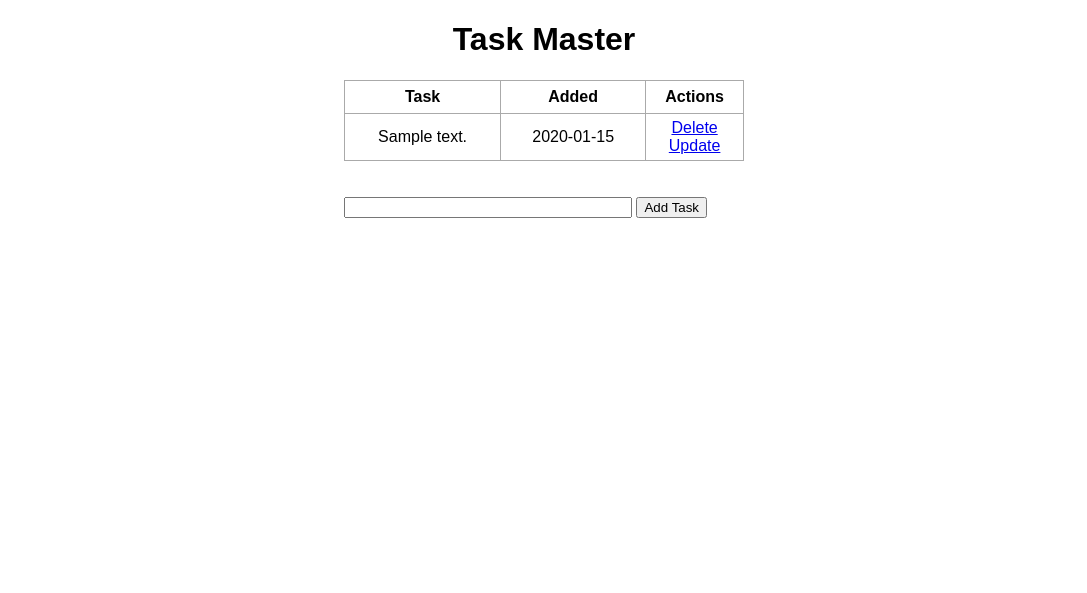
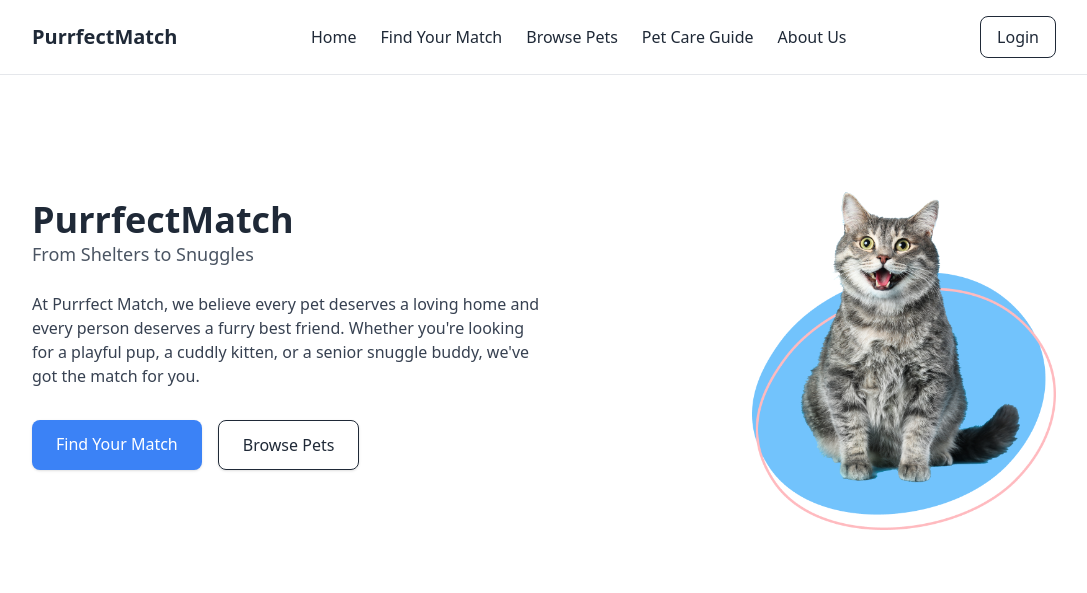
Before and after one commit to selazbin-s/PetFinderWebApp, a Flask app: page / in a window 1280 px wide. Shown: the top 593 px of the page, without its empty margins (96-1183 px from the left). Run offline with Flask 3, Linux system fonts and the light colour scheme; tables that the repository leaves empty hold one stand-in row (values such as "Sample post"); some libraries are stand-ins or nearby versions.

Commit message:
Landing Page

```diff
--- a/app.py
+++ b/app.py
@@ -30,7 +30,11 @@ def index():
 
     else:
         tasks = Todo.query.order_by(Todo.date_created).all()
-        return render_template('index.html', tasks=tasks)
+        return render_template('finalindex.html')
+
+@app.route('/quiz/', methods=['GET', 'POST'])
+def quiz():
+    return render_template('quiz.html')
 
 @app.route('/delete/<int:id>')
 def delete(id):
--- a/templates/base.html
+++ b/templates/base.html
@@ -8,7 +8,7 @@
   <link rel="stylesheet" href="{{ url_for('static', filename='css/main.css') }}">
   {% block head %} {% endblock %}
 </head>
-<body>
+<body class="bg-white text-gray-800 font-sans">
     {% block body %} {% endblock %}
 </body>
 </html>
--- /dev/null
+++ b/templates/finalindex.html
@@ -0,0 +1,57 @@
+<!DOCTYPE html>
+<html lang="en">
+<head>
+    <meta charset="UTF-8">
+    <meta name="viewport" content="width=device-width, initial-scale=1.0">
+    <title>PurrfectMatch</title>
+    <script src="https://cdn.tailwindcss.com"></script>
+</head>
+<body class="bg-white text-gray-800 font-sans">
+    <!-- Navbar -->
+    <nav class="flex justify-between items-center px-32 py-4 border-b border-gray-200">
+        <h1 class="text-xl font-bold">PurrfectMatch</h1>
+        <ul class="flex space-x-6">
+            <li><a href="{{ url_for('index') }}" class="hover:underline">Home</a></li>
+            <li><a href="{{ url_for('quiz') }}" class="hover:underline">Find Your Match</a></li>
+            <li><a href="#" class="hover:underline">Browse Pets</a></li>
+            <li><a href="#" class="hover:underline">Pet Care Guide</a></li>
+            <li><a href="#" class="hover:underline">About Us</a></li>
+        </ul>
+        <button class="border border-gray-800 rounded-lg px-4 py-2 hover:bg-gray-100">
+            Login
+        </button>
+    </nav>
+
+    <!-- Hero Section -->
+    <section class="flex flex-col md:flex-row items-center px-32 py-0 sm:py-16 space-y-4 md:space-y-0 md:space-x-52">
+
+        <!-- Left Content -->
+        <div class="max-w-lg text-center md:text-left">
+            <h1 class="text-4xl font-bold">PurrfectMatch</h1>
+            <h2 class="text-lg text-gray-600 mb-6">From Shelters to Snuggles</h2>
+            <p class="text-gray-700 mb-8">
+                At Purrfect Match, we believe every pet deserves a loving home and every person deserves a furry best friend.
+                Whether you're looking for a playful pup, a cuddly kitten, or a senior snuggle buddy, we've got the match for you.
+            </p>
+            <div class="flex justify-center md:justify-start space-x-4">
+                <a  href="{{ url_for('quiz') }}" class="bg-blue-500 text-white px-6 py-3 rounded-lg shadow hover:bg-blue-600">
+                    Find Your Match
+                </a>
+                <button class="border border-gray-800 px-6 py-3 rounded-lg shadow hover:bg-gray-100">
+                    Browse Pets
+                </button>
+            </div>
+        </div>
+
+        <!-- Right Content -->
+        <div class="relative">
+            <!-- Cat Image -->
+            <img
+                src="{{ url_for('static', filename='images/cat.png') }}"
+                alt="Cute Cat"
+                class="w-85 h-95"
+            />
+        </div>
+    </section>
+</body>
+</html>
```
Also changed, not shown: templates/quiz.html (added, +27 -0 lines), instance/test.db, package-lock.json (added), static/images/cat.png (added).
